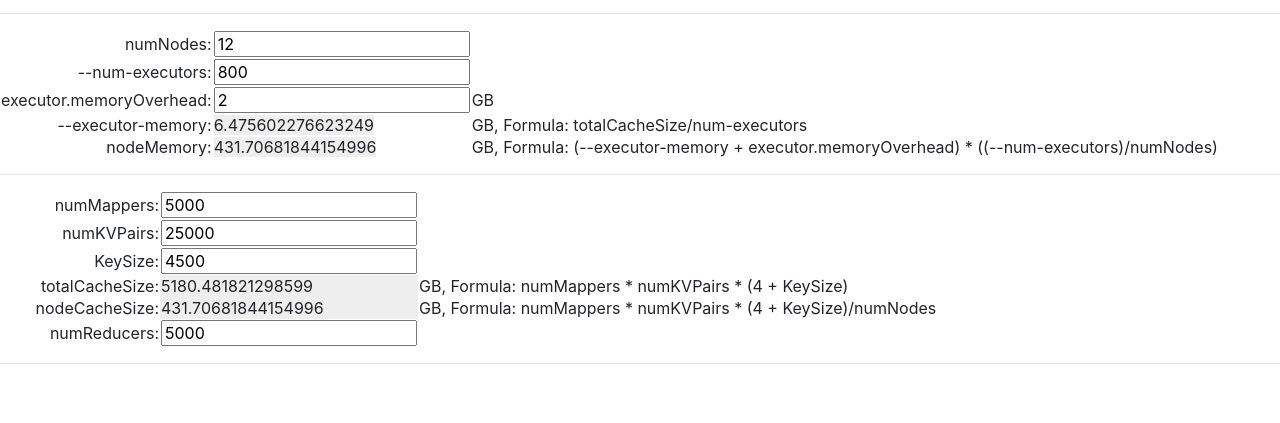
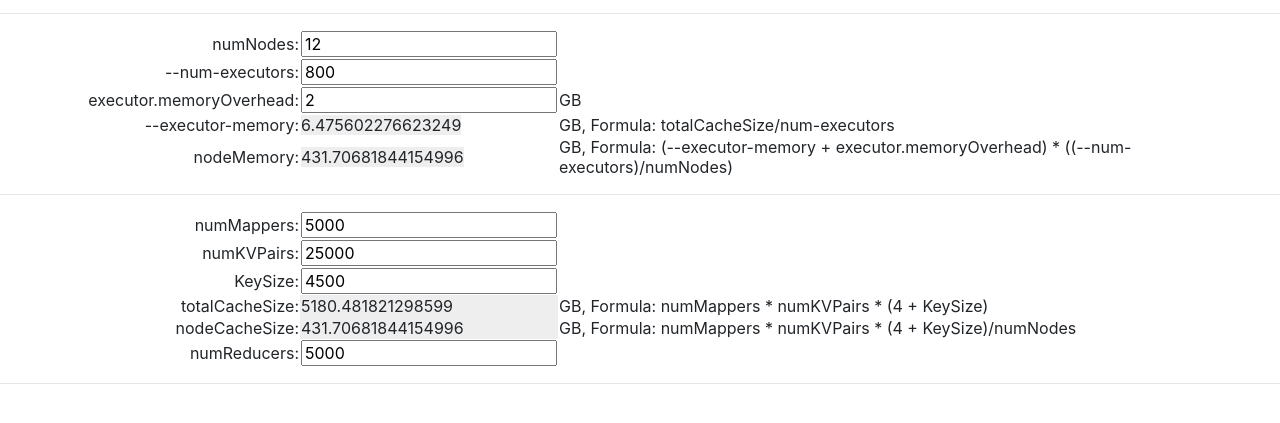
Before and after one commit to brianplus/brianplus.github.io, a plain HTML site: page spark.htm in a window 1280 px wide. Shown: the part 51-474 px from the top of the page. Drawn offline with nearby package versions, Linux system fonts and the light colour scheme.

Commit message:
Update spark.htm

```diff
--- a/spark.htm
+++ b/spark.htm
@@ -10,20 +10,20 @@
     <h1>Spark Caculator</h1>
 	<hr>
 		<table>
-		<tr><td align="right" width="160"> numNodes: </td><td> <input id="numNodes" value="12"> </td><td></td></tr>
-		<tr><td align="right" width="160"> --num-executors: </td><td> <input id="num-executors" value="800"> </td><td></td></tr>
-		<tr><td align="right" width="160"> executor.memoryOverhead: </td><td> <input id="executor-memoryOverhead" value="2"> </td><td>GB</td></tr>
-		<tr><td align="right" width="160"> --executor-memory: </td><td> <span id="executor-memory"  style="background-color: #EEEEEE"></span> </td> <td> GB, Formula: totalCacheSize/num-executors</td></tr>
-		<tr><td align="right" width="160"> nodeMemory: </td><td> <span id="nodeMemory"  style="background-color: #EEEEEE"></span> </td> <td> GB, Formula: (--executor-memory + executor.memoryOverhead) * ((--num-executors)/numNodes)</td></tr>
+		<tr><td align="right" width="300"> numNodes: </td><td> <input id="numNodes" value="12"> </td><td></td></tr>
+		<tr><td align="right" width="300"> --num-executors: </td><td> <input id="num-executors" value="800"> </td><td></td></tr>
+		<tr><td align="right" width="300"> executor.memoryOverhead: </td><td> <input id="executor-memoryOverhead" value="2"> </td><td>GB</td></tr>
+		<tr><td align="right" width="300"> --executor-memory: </td><td> <span id="executor-memory"  style="background-color: #EEEEEE"></span> </td> <td> GB, Formula: totalCacheSize/num-executors</td></tr>
+		<tr><td align="right" width="300"> nodeMemory: </td><td> <span id="nodeMemory"  style="background-color: #EEEEEE"></span> </td> <td> GB, Formula: (--executor-memory + executor.memoryOverhead) * ((--num-executors)/numNodes)</td></tr>
 		</table>
     <hr>
 		<table>
-		<tr><td align="right" width="160"> numMappers: </td><td> <input id="numMappers" value="5000"> </td><td></td></tr>
-		<tr><td align="right" width="160"> numKVPairs: </td><td> <input id="numKVPairs" value="25000"> </td><td></td></tr>
-		<tr><td align="right" width="160"> KeySize: </td><td> <input id="KeySize" value="4500"> </td><td></td></tr>
-		<tr><td align="right" width="160"> totalCacheSize: </td><td style="background-color: #EEEEEE"> <span id="totalCacheSize"></span> </td><td> GB, Formula: numMappers * numKVPairs * (4 + KeySize)</td></tr>
-		<tr><td align="right" width="160"> nodeCacheSize: </td><td style="background-color: #EEEEEE"> <span id="nodeCacheSize"></span> </td><td> GB, Formula: numMappers * numKVPairs * (4 + KeySize)/numNodes</td></tr>
-		<tr><td align="right" width="160"> numReducers: </td><td> <input id="numReducers" value="5000"> </td><td></td></tr>
+		<tr><td align="right" width="300"> numMappers: </td><td> <input id="numMappers" value="5000"> </td><td></td></tr>
+		<tr><td align="right" width="300"> numKVPairs: </td><td> <input id="numKVPairs" value="25000"> </td><td></td></tr>
+		<tr><td align="right" width="300"> KeySize: </td><td> <input id="KeySize" value="4500"> </td><td></td></tr>
+		<tr><td align="right" width="300"> totalCacheSize: </td><td style="background-color: #EEEEEE"> <span id="totalCacheSize"></span> </td><td> GB, Formula: numMappers * numKVPairs * (4 + KeySize)</td></tr>
+		<tr><td align="right" width="300"> nodeCacheSize: </td><td style="background-color: #EEEEEE"> <span id="nodeCacheSize"></span> </td><td> GB, Formula: numMappers * numKVPairs * (4 + KeySize)/numNodes</td></tr>
+		<tr><td align="right" width="300"> numReducers: </td><td> <input id="numReducers" value="5000"> </td><td></td></tr>
 		</table>
 	<hr>
 	<script>
```
